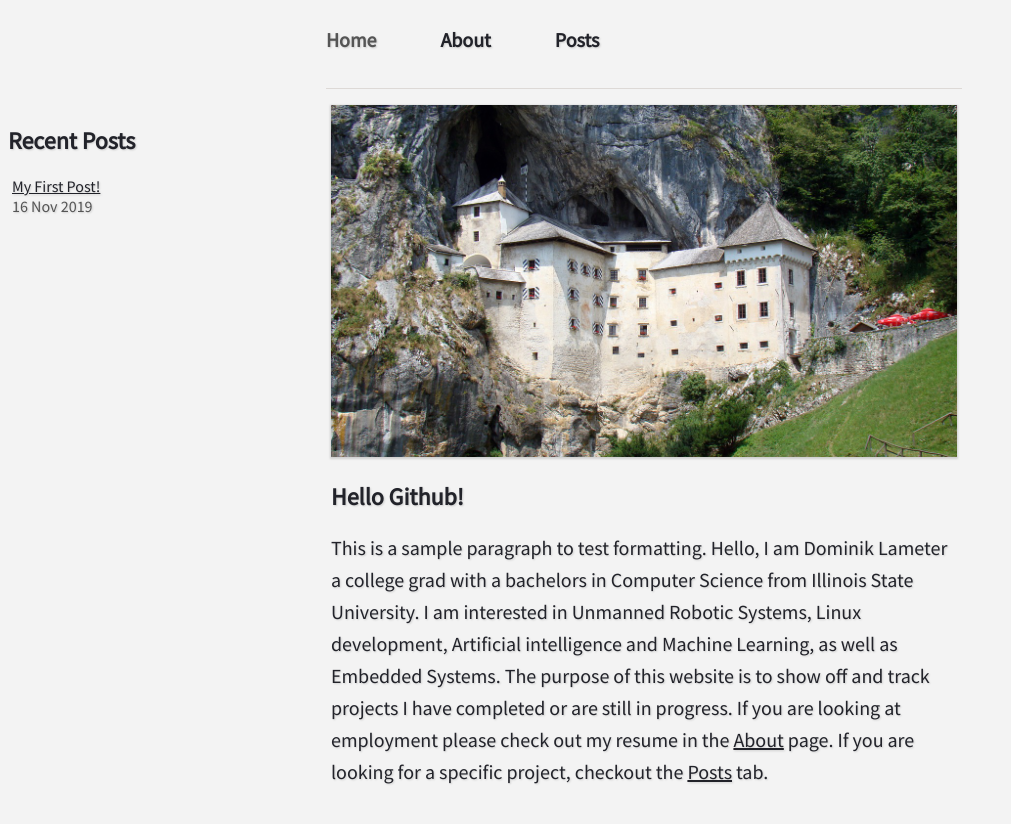
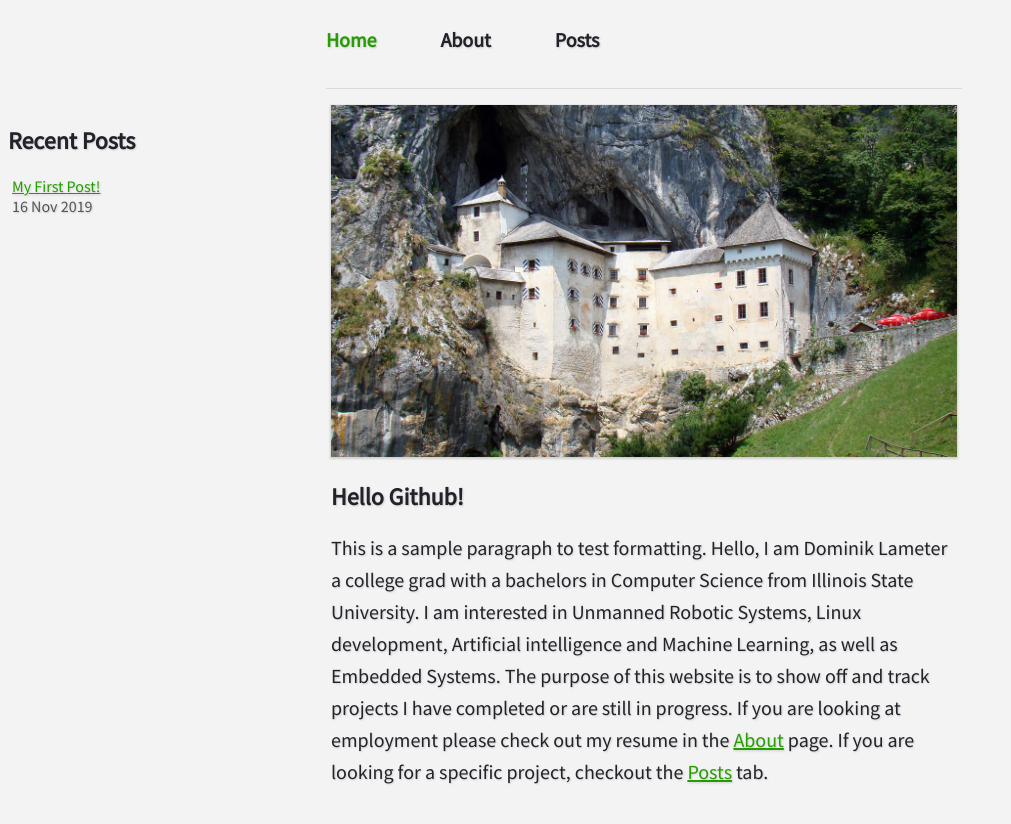
Before and after one commit to dlameter/dlameter.github.io, a Jekyll site: the page built from index.html, in a window 1280 px wide. Shown: the top 824 px of the page, without its empty margins (0-1011 px from the left). Built offline with Jekyll 4.4.1, drawn with Linux system fonts in a browser that asks for light colours.

Commit message:
changed highlight to a green color and seperated the highlight and date colors.

```diff
--- a/_sass/main.scss
+++ b/_sass/main.scss
@@ -1,5 +1,8 @@
 $dark: #22232a;
-$highlight: #555;
+//$highlight: #30b337;
+//$highlight: #02a82e;
+$highlight: #269d02;
+$date-color: #555;
 $hor-rule-color: #ddd9d6;
 $background: #f3f3f3;
 
@@ -106,6 +109,10 @@ $animation-float-up: 'float-up 0.10s ease 1';
   @include text-shadow;
 }
 
+a {
+  color: $highlight;
+}
+
 body {
   margin-right: calc(100vw - 100%);
 }
@@ -136,7 +143,7 @@ p {
 }
 
 .date {
-  color: $highlight;
+  color: $date-color;
   font-size: 1rem;
   line-height: 1.25rem;
 }
```
